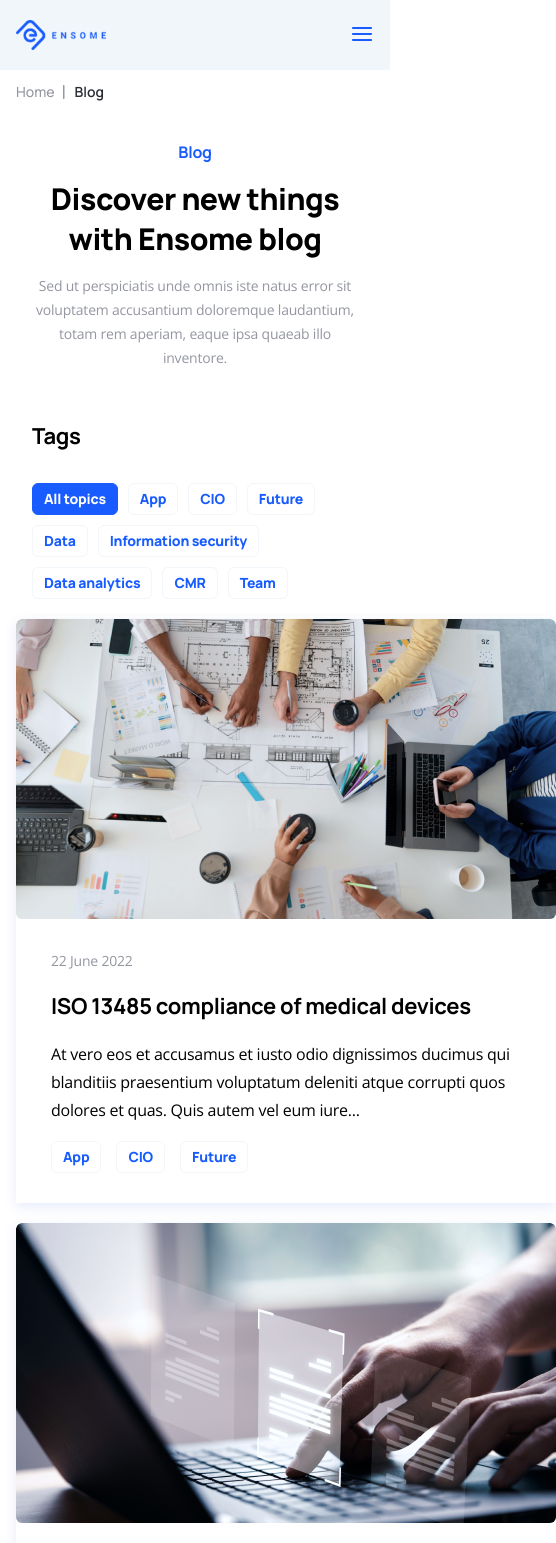
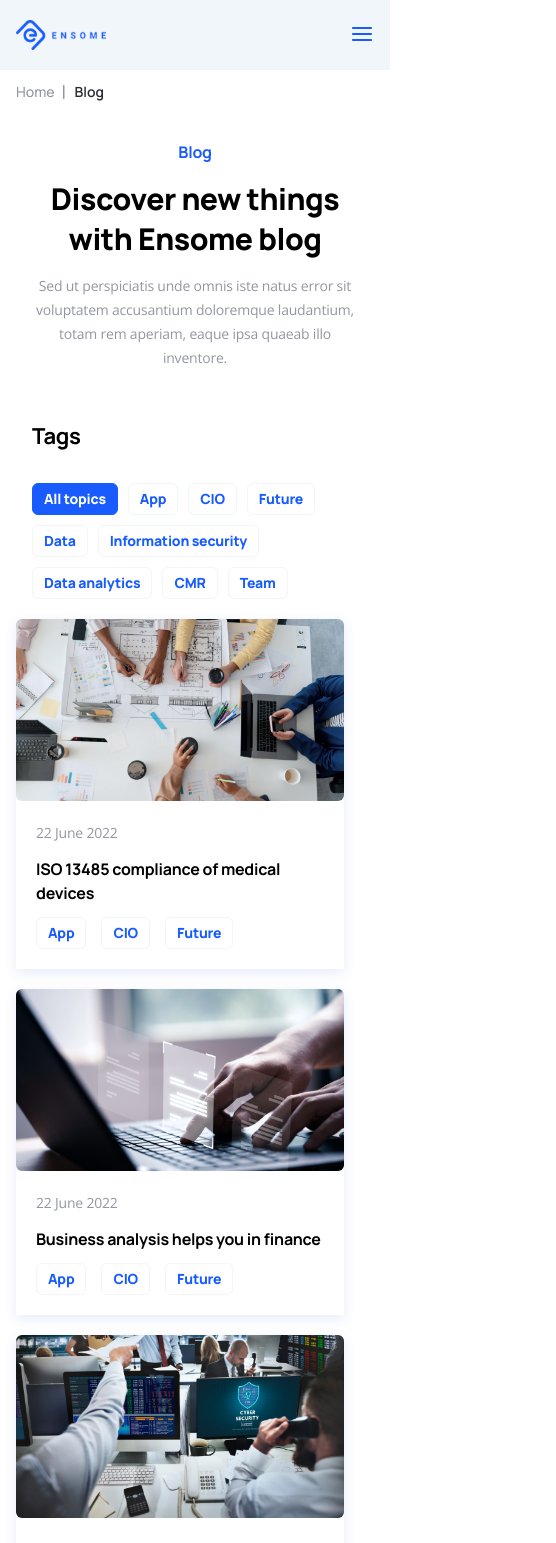
Before and after one commit to romasho/ThemeforestEnsom, a React (Create React App) app: page /Blog in a window 390 px wide. Shown: the top 1543 px of the page, 556 px wide, since content can reach past the window. Built offline with nearby package versions, Linux system fonts and the light colour scheme.

Commit message:
feat: add 360px to Blog

```diff
--- a/src/components/DropDownFooter/styled.ts
+++ b/src/components/DropDownFooter/styled.ts
@@ -1,7 +1,7 @@
 import styled, { keyframes } from 'styled-components';
 
 export const DropDownContainer = styled.div`
-  width: 328px;
+  max-width: 328px;
   color: ${({ theme }) => theme.colors.white};
   border-bottom: 1px solid ${({ theme }) => theme.colors.helperBlue2};
   padding-bottom: 15px;
--- a/src/components/Header/index.tsx
+++ b/src/components/Header/index.tsx
@@ -24,9 +24,11 @@ export const Header = memo(() => {
             Watch the demo
           </Buttons>
         )}
-        <Burger>
-          <Icon icon={burger} />
-        </Burger>
+        {isTabletOrMobile && (
+          <Burger>
+            <Icon icon={burger} />
+          </Burger>
+        )}
       </HeaderContainer>
     </HeaderWrapper>
   );
--- a/src/components/TestimonialsCard/styled.ts
+++ b/src/components/TestimonialsCard/styled.ts
@@ -10,7 +10,8 @@ export const CardContainer = styled.div`
   margin: 10px;
 
   @media (max-width: 768px) {
-    max-width: 328px;
+    max-width: 360px;
+    width: calc(100% - 32px);
   }
 `;
 
--- a/src/layouts/index.tsx
+++ b/src/layouts/index.tsx
@@ -5,5 +5,6 @@ export const SwiperWrapper = styled.div`
 
   @media (max-width: 768px) {
     max-width: 340px;
+    width: calc(100% - 32px);
   }
 `;
--- a/src/pages/Home/Blog/index.tsx
+++ b/src/pages/Home/Blog/index.tsx
@@ -83,8 +83,8 @@ export const Blog = memo(() => {
                   description={description}
                 />
               ))}
-          {isDesktopOrLaptop && <Buttons variant="fill">Learn more</Buttons>}
         </PostsContainer>
+        {isDesktopOrLaptop && <Buttons variant="fill">Learn more</Buttons>}
       </Container>
     </Section>
   );
--- a/src/pages/Home/Blog/styled.ts
+++ b/src/pages/Home/Blog/styled.ts
@@ -4,7 +4,8 @@ export const PostsContainer = styled.div`
   max-width: 1110px;
 
   @media (max-width: 768px) {
-    gap: 20px;
+    width: 360px;
+    row-gap: 20px;
     display: flex;
     flex-direction: column;
   }
--- a/src/pages/Home/BlogPost/index.tsx
+++ b/src/pages/Home/BlogPost/index.tsx
@@ -1,4 +1,5 @@
 import { FC } from 'react';
+import { useMediaQuery } from 'react-responsive';
 
 import { Headline } from '@/components/Headline';
 import { Link } from '@/components/Link';
@@ -11,6 +12,10 @@ import { BlogInfo, PostContainer, TagContainer, Typography } from './styled';
 import { BlogPostType } from './types';
 
 export const BlogPost: FC<BlogPostType> = ({ img, data, headline, description, variant, tags }) => {
+  const isDesktopOrLaptop = useMediaQuery({
+    query: '(max-width: 768px)',
+  });
+
   return (
     <PostContainer variant={variant}>
       <img src={img} alt="blog_img" />
@@ -19,7 +24,9 @@ export const BlogPost: FC<BlogPostType> = ({ img, data, headline, description, v
           {data}
         </Paragraph>
         <Typography variant={variant}>{headline}</Typography>
-        {variant !== 'without_description' && <Paragraph size="p2">{description}</Paragraph>}
+        {variant !== 'without_description' && !isDesktopOrLaptop && (
+          <Paragraph size="p2">{description}</Paragraph>
+        )}
         {!tags && variant !== 'right_text' && <Link to={ROUTE_NAMES.BLOG + '/' + headline} />}
         {tags && (
           <TagContainer>
--- a/src/pages/Home/BlogPost/styled.ts
+++ b/src/pages/Home/BlogPost/styled.ts
@@ -18,7 +18,14 @@ export const PostContainer = styled.div<Partial<BlogPostType>>`
         width: 540px;
         gap: 30px;
         box-shadow: ${props.theme.boxShadows.shadowCard3};
-        padding-bottom: 30px;`;
+        padding-bottom: 30px;
+
+        @media (max-width: 768px) {
+          max-width: 328px;
+          gap: 20px;
+          padding-bottom: 20px;
+        }
+        `;
       case 'small':
         return `
         width: 350px;
@@ -36,7 +43,8 @@ export const PostContainer = styled.div<Partial<BlogPostType>>`
         }
 
          @media (max-width: 768px) {
-            width: 328px;
+            max-width: 328px;
+            width: calc(100% - 32px);
 
             img {
               width: 160px;
@@ -67,7 +75,13 @@ export const BlogInfo = styled.div<Partial<BlogPostType>>`
       case 'medium':
         return `
         gap: 17px;
-        padding: 0 35px;`;
+        padding: 0 35px;
+
+        @media (max-width: 768px) {
+          gap: 12px;
+          padding: 0 20px;
+        }
+        `;
       case 'small':
         return `
         gap: 12px;`;
@@ -99,7 +113,12 @@ export const Typography = styled.h6<VariantProps>`
         font: ${theme.font.headline.headline4};`;
       case 'medium':
         return `
-        font: ${theme.font.headline.headline4};`;
+        font: ${theme.font.headline.headline4};
+
+        @media (max-width: 768px) {
+          font: ${theme.font.headline.headline6};
+      }
+        `;
       case 'small':
         return `
         font: ${theme.font.headline.headline6};
```
